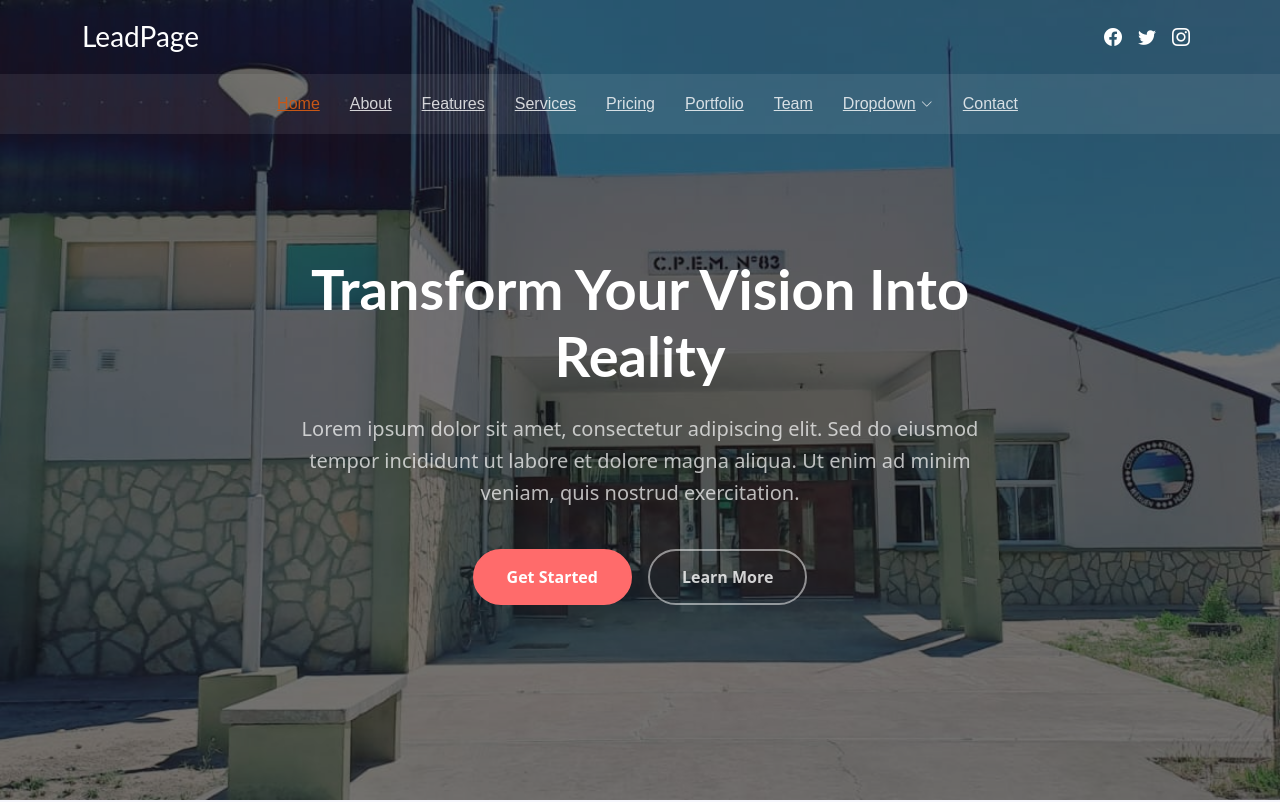
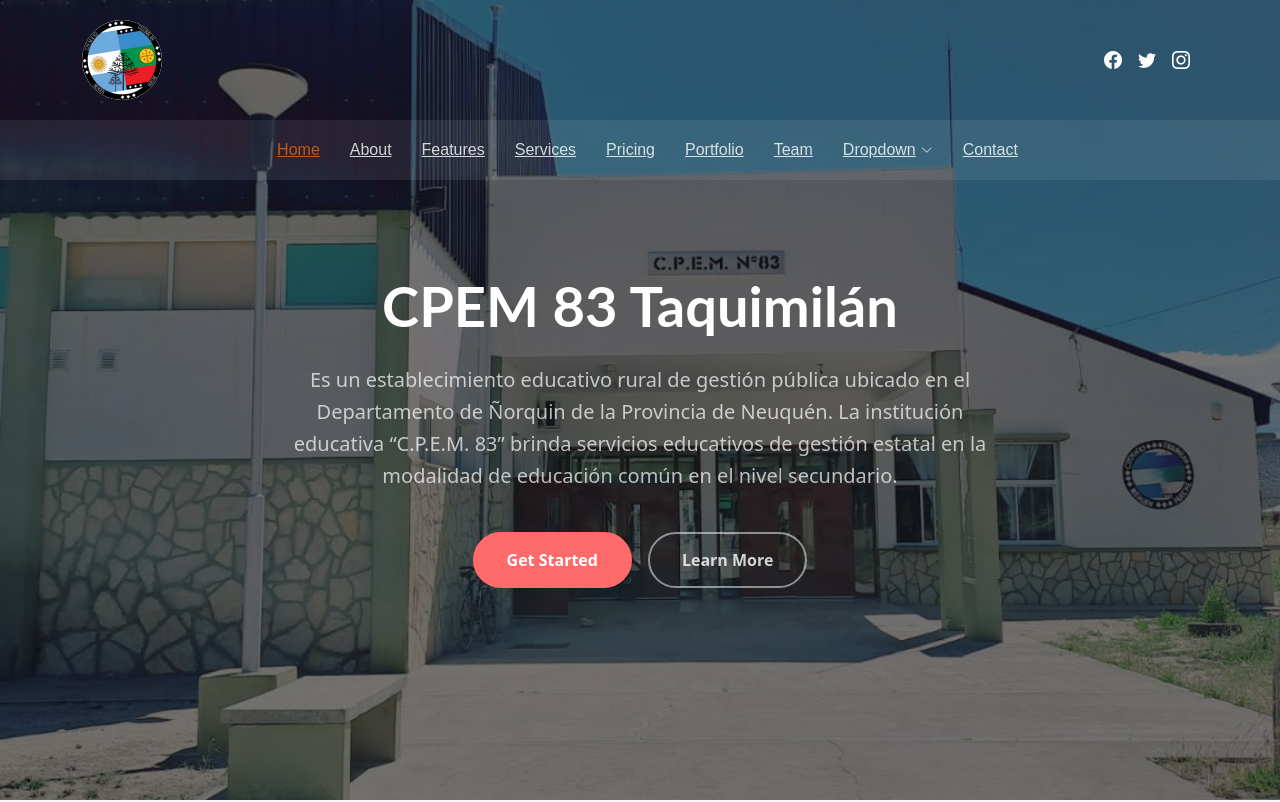
Before and after one commit to ThomasM-dev/cpem83, a React (Vite) app: page / in a window 1280 px wide. Shown: the top 802 px of the page. Built offline with nearby package versions, Linux system fonts and the light colour scheme.

Commit message:
Improved logo-navbar and incorporation of h1

```diff
--- a/src/components/HeroBanner/index.jsx
+++ b/src/components/HeroBanner/index.jsx
@@ -18,12 +18,10 @@ const HeroBanner = () => {
           <div className="row justify-content-center text-center">
             <div className="col-lg-8">
               <h1 data-aos="fade-up" data-aos-delay="100">
-                Transform Your Vision Into Reality
+                CPEM 83 Taquimilán
               </h1>
               <p data-aos="fade-up" data-aos-delay="200">
-                Lorem ipsum dolor sit amet, consectetur adipiscing elit. Sed do
-                eiusmod tempor incididunt ut labore et dolore magna aliqua. Ut
-                enim ad minim veniam, quis nostrud exercitation.
+                Es un establecimiento educativo rural de gestión pública ubicado en el Departamento de Ñorquin de la Provincia de Neuquén. La institución educativa “C.P.E.M. 83” brinda servicios educativos de gestión estatal en la modalidad de educación común en el nivel secundario.
               </p>
               <div
                 className="hero-buttons"
--- a/src/components/NavBar/NavBar.css
+++ b/src/components/NavBar/NavBar.css
@@ -710,12 +710,8 @@ h6 {
   }
 }
 
-.header .top-row .logo .sitename {
-  font-size: 28px;
-  font-weight: 400;
-  color: var(--surface-color);
-  font-family: var(--heading-font);
-  margin: 0;
+.header .top-row .logo .sitlog  img{
+ height: 200px;
 }
 .header {
   --background-color: rgba(255, 255, 255, 0);
@@ -732,21 +728,15 @@ h6 {
   padding-bottom: 10px;
 }
 
-.header .top-row .logo {
-  text-decoration: none;
-}
-
-.header .top-row .logo img {
-  max-height: 40px;
-  margin-right: 10px;
-}
-
-.header .top-row .logo .sitename {
-  font-size: 28px;
-  font-weight: 400;
-  color: var(--heading-color);
-  font-family: var(--heading-font);
+.header .top-row .logo .sitlog {
+  display: block;
+  height: 80px;
+  width: auto;
+  max-width: 200px;
   margin: 0;
+  object-fit: contain;
+  background-color: #ffffff;
+  border-radius: 50%;
 }
 
 .header .social-links a {
--- a/src/components/NavBar/index.jsx
+++ b/src/components/NavBar/index.jsx
@@ -6,7 +6,7 @@ const NavBar = () => {
       <div className="container-fluid container-xl position-relative">
         <div className="top-row d-flex align-items-center justify-content-between">
           <a href="index.html" className="logo d-flex align-items-center">
-            <h1 className="sitename">LeadPage</h1>
+            <img className="sitlog" src="/logo_cpem.png" alt="Logo de la institucion" />
           </a>
 
           <div className="d-flex align-items-center">
```
